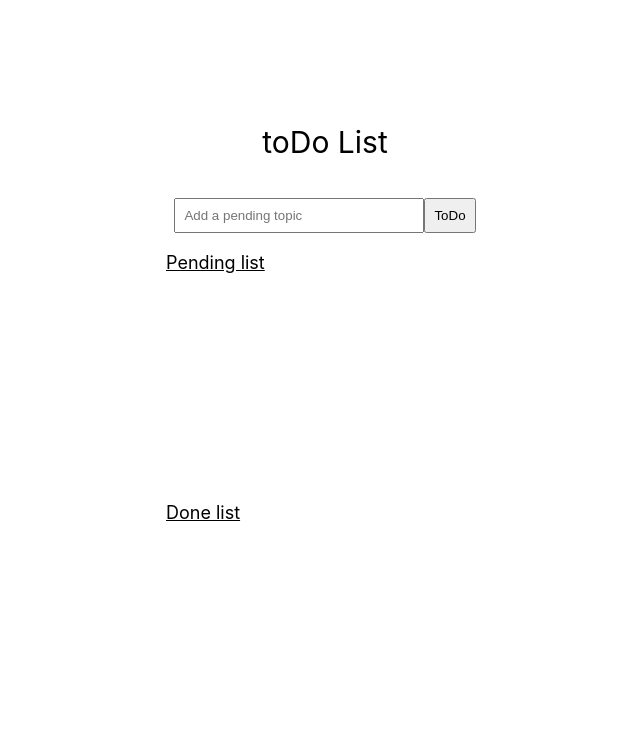
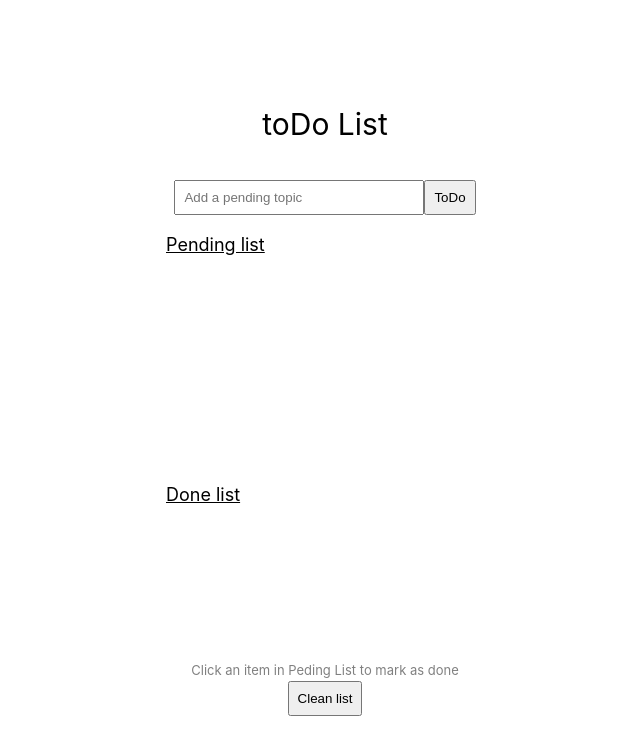
Before and after one commit to LMedina96/toDo-List, a Vue app: page / in a window 1280 px wide. Shown: the top 754 px of the page, without its empty margins (140-780 px from the left). Built offline with nearby package versions, Linux system fonts and the light colour scheme.

Commit message:
Some fixes

```diff
--- a/src/App.vue
+++ b/src/App.vue
@@ -14,26 +14,35 @@
           <h2>Pending list</h2>
           <ul>
             <li v-for="item in list" key="item.id">
-              <span @click="markItem(item, 1)">{{item}}</span>
+              <span @click="markItem(item, 1)">
+                <img src="../src/assets/square.svg" />
+                {{item}}
+              </span>
               <i @click="deleteItem(item, 1)">✘</i>
             </li>
           </ul>
-
         </div>
 
 
         <div id="doneList">
-          <h2>Done list</h2>
-          <ul>
-            <li v-for="itemDone in doneList" key="itemDone.id">
-              <span @click="markItem(itemDone, 2)">{{itemDone}}</span>
-              <i @click="deleteItem(itemDone, 2)">✘</i>
-            </li>
-          </ul>
+          <div>
+            <h2>Done list</h2>
+            <ul>
+              <li v-for="itemDone in doneList" key="itemDone.id" >
+                <span @click="markItem(itemDone, 2)">
+                  <img src="../src/assets/check-square.svg" />
+                  {{itemDone}}
+                </span>
+                <i @click="deleteItem(itemDone, 2)">✘</i>
+              </li>
+            </ul>
+          </div>
+
+          <p class="tip">Click an item in Peding List to mark as done</p>
         </div>
       </div>
 
-      <button v-if="doneList.length > 0 || list.length > 0" @click="cleanToDoList">Clean list</button>
+      <button @click="cleanToDoList">Clean list</button>
     </main>
 
   </div>
@@ -41,10 +50,11 @@
 
 
 <script>
+  import ItemList from './components/ItemList.vue';
 
 export default {
   components: {
-
+    ItemList
   },
 
   data() {
@@ -54,7 +64,6 @@ export default {
       doneList: JSON.parse(localStorage.getItem('doneListStore')) || [],
       toDoItem: "",
     };
-
   },
 
   methods: {
@@ -96,9 +105,7 @@ export default {
         this.listStorage.setItem("doneListStore", JSON.stringify(this.doneList))
       }
     }
-
   }
-
 }
 </script>
 
@@ -135,21 +142,30 @@ export default {
     }
 
     #list {
+      /* display: flex;
+      flex-direction: column; */
 
       #pendingList {
         min-height: 250px;
       }
 
       #doneList {
-
         min-height: 200px;
+        display: flex;
+        flex-direction: column;
+        justify-content: space-between;
 
         span {
           text-decoration: line-through;
         }
+
+        .tip {
+          color: gray;
+          font-size: small;
+        }
       }
 
-      ul{
+      ul {
         padding: 1rem;
         text-align: start;
 
@@ -157,6 +173,12 @@ export default {
         color: black;
         display: flex;
         justify-content: space-between;
+        margin: 0.2rem 0;
+        overflow:auto;
+
+          span {
+            font-weight: 600;
+          }
 
           i{
             color: red;
@@ -165,6 +187,11 @@ export default {
           i:hover {
             cursor: pointer;
           }
+        }
+
+        li:hover {
+          background-color: rgb(175, 175, 175, 0.2);
+          cursor: pointer
         }
       }
     }
--- /dev/null
+++ b/src/components/ItemList.vue
@@ -0,0 +1,26 @@
+<template>
+  <h2>{{title}}</h2>
+  <ul>
+    <li v-for="item in list" key="item.id">
+      <span @click="markItem(itemDone, 2)">
+        <img src={{imgSrc}} />
+        {{ item }}
+      </span>
+      <i @click="deleteItem(itemDone, 2)">✘</i>
+    </li>
+  </ul>
+</template>
+
+<script>
+export default {
+    props: {
+        title: String,
+        list: {},
+        imgSrc: String,
+    },
+};
+</script>
+
+<style scoped>
+
+</style>
```
Also changed, not shown: src/assets/check-square.svg (added), src/assets/square.svg (added).
